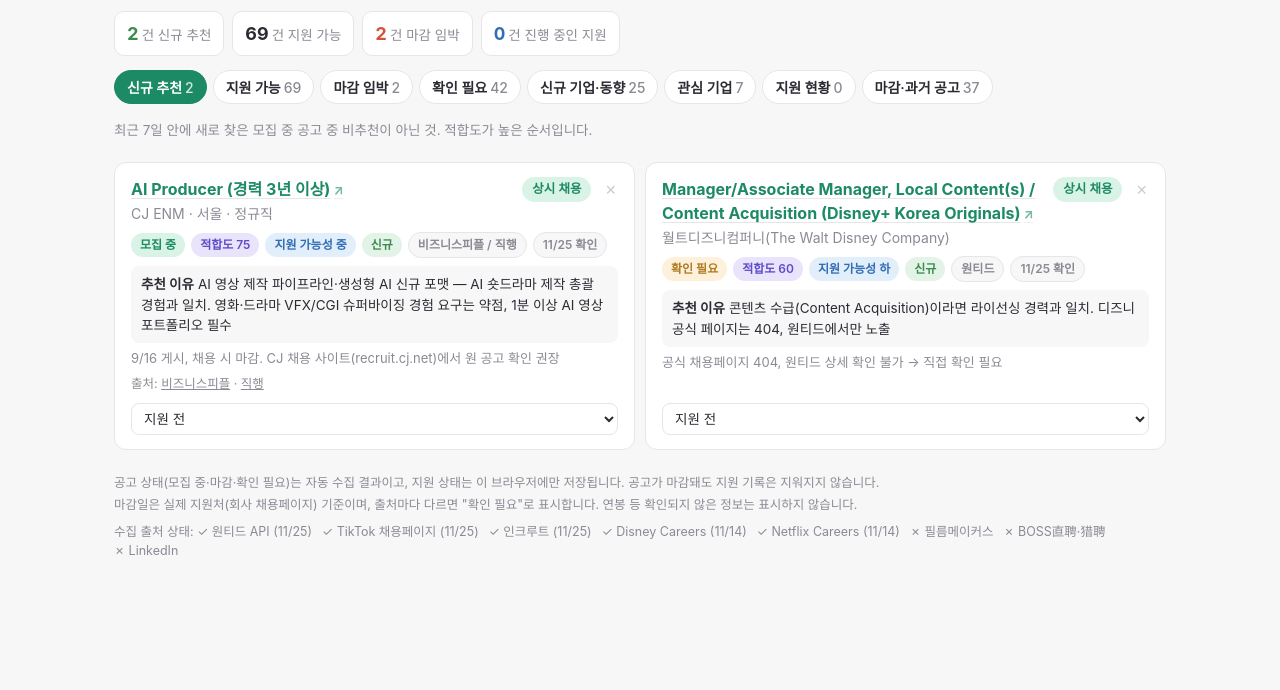
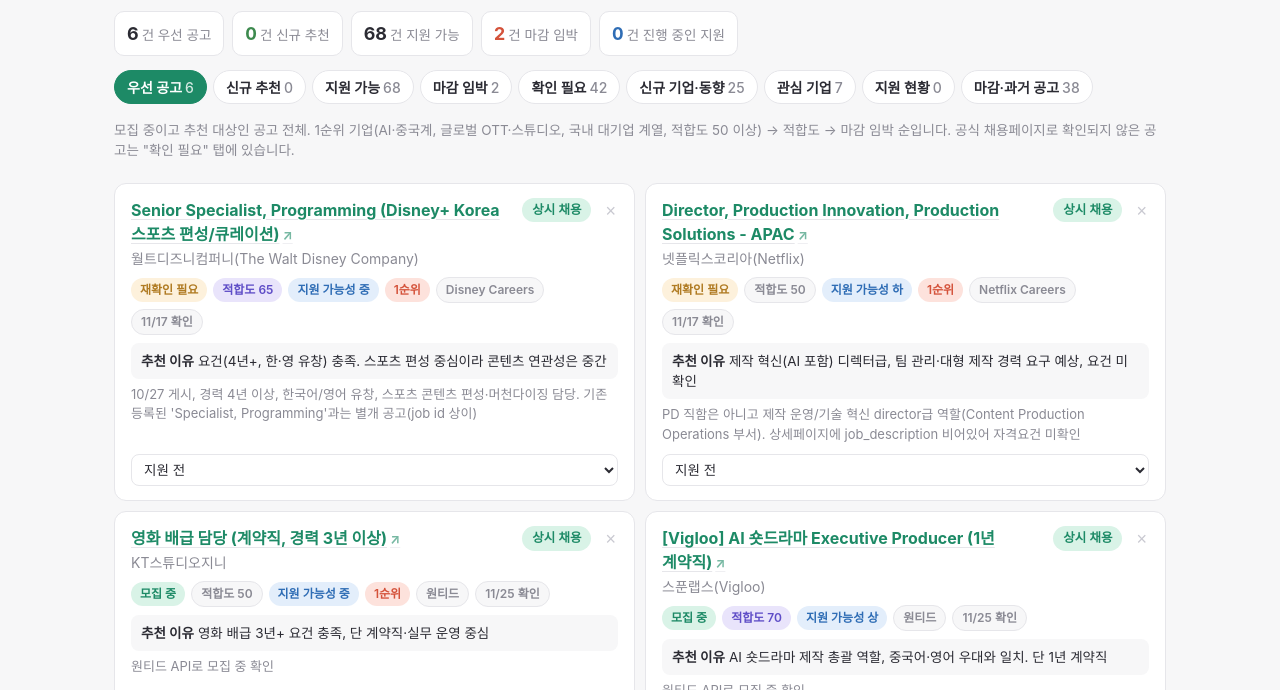
Before and after one commit to JaeikCHANG/job-dashboard, a plain HTML site: page index.html in a window 1280 px wide. Shown: the part 110-800 px from the top of the page. Drawn offline with Linux system fonts and the light colour scheme.

Commit message:
우선 공고 탭·1순위 정렬 추가, CJ AI Producer 마감 처리
- 첫 탭 '우선 공고': 모집 중·추천 대상 전체를 1순위 기업(AI·중국계, 글로벌 OTT, 국내 대기업 계열, 적합도 50+) → 적합도 → 마감 순으로 정렬
- '1순위' 배지 추가, 확인 필요 공고는 우선·신규 추천 탭에서 제외
- CJ ENM AI Producer: 공식 채용페이지 마감 확인으로 closed

Co-Authored-By: Claude Opus 5.5 <noreply@anthropic.com>
Claude-Session: https://claude.ai/code/session_01QrWJbmBWQh7ARbB8nmFfi6

```diff
--- a/data/curation.json
+++ b/data/curation.json
@@ -1,5 +1,5 @@
 {
- "lastUpdated": "2026-11-25T11:30:00+09:00",
+ "lastUpdated": "2026-11-25T11:50:00+09:00",
  "note": "수동 검증·적합도 보강 데이터. postings.json 위에 덮어 표시됨(같은 id면 이 값 우선). 개인정보 없음.",
  "overrides": {
   "wife-hybe-pledis-video-content-planning": {
@@ -450,7 +450,7 @@
    "company": "CJ ENM",
    "url": "https://www.bzpp.co.kr/biz/businessDetailView/BR260917A00352",
    "deadline": null,
-   "status": "open",
+   "status": "closed",
    "foundDate": "2026-11-25",
    "checkedDate": "2026-11-25",
    "source": "비즈니스피플 / 직행",
@@ -470,7 +470,7 @@
    "feasibility": "중",
    "recommend": true,
    "fitReason": "AI 영상 제작 파이프라인·생성형 AI 신규 포맷 — AI 숏드라마 제작 총괄 경험과 일치. 영화·드라마 VFX/CGI 슈퍼바이징 경험 요구는 약점, 1분 이상 AI 영상 포트폴리오 필수",
-   "note": "9/16 게시, 채용 시 마감. CJ 채용 사이트(recruit.cj.net)에서 원 공고 확인 권장"
+   "note": "공식 채용페이지(recruit.cj.net) 마감 확인(사용자 직접 확인, 11/25). 비즈니스피플·직행 등 플랫폼에는 계속 게시 중"
   },
   {
    "id": "wife-tiktok-live-creator-operation-manager-kr",
--- a/index.html
+++ b/index.html
@@ -186,6 +186,14 @@
     { key: 'kr', label: '국내 OTT·스튜디오', kw: ['티빙','TVING','웨이브','Wavve','CJ ENM','스튜디오드래곤','Studio Dragon','스튜디오지니','KT스튜디오지니','카카오엔터','NAVER WEBTOON','네이버웹툰','키다리','레진','리디','RIDI','스푼랩스','Vigloo','비글루','Playlist','플레이리스트','SLL','JTBC','NEW','쇼박스','롯데컬처웍스','HYBE','하이브','쿠팡플레이','KBS','MBC','SBS'] },
     { key: 'hh', label: '헤드헌팅', kw: ['엔터웨이','유니코써치','커리어케어','피플케어','Robert Walters','Michael Page','Hays','헤드헌팅'] }
   ];
+  // 1순위: AI·중국계 기술, 글로벌 OTT·스튜디오, 국내 대기업 계열 (적합도 50 미만은 제외)
+  var PRIORITY_MIN_FIT = 50;
+  var BIG_KR = ['CJ','씨제이','티빙','TVING','스튜디오드래곤','Studio Dragon','네이버','NAVER','카카오','Kakao','쿠팡','Coupang','하이브','HYBE','삼성','Samsung','LG','SK','현대','Hyundai','롯데','KT','JTBC','SLL','신세계','CJ ENM'];
+  function isPriority(raw, group) {
+    if (group && (group.key === 'ai' || group.key === 'global')) return true;
+    var c = raw.company || '';
+    return BIG_KR.some(function (k) { return c.indexOf(k) !== -1; });
+  }
   function groupOf(raw) {
     var hay = (raw.company || '') + ' ' + (raw.title || '');
     for (var i = 0; i < GROUPS.length; i++)
@@ -243,7 +251,7 @@
 
   // ---------- 데이터 ----------
   var discovered = [], companies = { companies: [], trends: [] }, meta = null;
-  var tab = 'recommend', sub = 'all', expanded = false;
+  var tab = 'priority', sub = 'all', expanded = false;
 
   function getOv(id) { return overrides[id] || { status: '지원 전', dismissed: false }; }
   function setOv(id, patch) { var o = getOv(id); for (var k in patch) o[k] = patch[k]; overrides[id] = o; }
@@ -278,6 +286,8 @@
     it.fit = typeof raw.fitScore === 'number' ? raw.fitScore : null;
     it.notRecommended = raw.recommend === false || raw.recommend === 'no';
     it.interest = isInterest(raw.company);
+    it.priority = isPriority(raw, it.group);
+    it.tier = (it.priority && (it.fit === null || it.fit >= PRIORITY_MIN_FIT)) ? 0 : 1;
     return it;
   }
   function isInterest(company) {
@@ -299,10 +309,22 @@
     });
   }
 
+  function sortPriority(list) {
+    return list.sort(function (a, b) {
+      if (a.tier !== b.tier) return a.tier - b.tier;
+      var fa = a.fit === null ? -1 : a.fit, fb = b.fit === null ? -1 : b.fit;
+      if (fa !== fb) return fb - fa;
+      if (a.dday.sort !== b.dday.sort) return a.dday.sort - b.dday.sort;
+      return (b.raw.foundDate || '').localeCompare(a.raw.foundDate || '');
+    });
+  }
+
   // ---------- 탭 정의 ----------
   var TABS = [
+    { key: 'priority', label: '우선 공고', desc: '모집 중이고 추천 대상인 공고 전체. 1순위 기업(AI·중국계, 글로벌 OTT·스튜디오, 국내 대기업 계열, 적합도 ' + PRIORITY_MIN_FIT + ' 이상) → 적합도 → 마감 임박 순입니다. 공식 채용페이지로 확인되지 않은 공고는 "확인 필요" 탭에 있습니다.',
+      pick: function (L) { return L.filter(function (it) { return !it.closed && !it.userClosed && !it.notRecommended && !it.applied && !it.needsCheck; }); }, sort: sortPriority },
     { key: 'recommend', label: '신규 추천', desc: '최근 ' + NEW_DAYS + '일 안에 새로 찾은 모집 중 공고 중 비추천이 아닌 것. 적합도가 높은 순서입니다.',
-      pick: function (L) { return L.filter(function (it) { return it.isNew && !it.closed && !it.userClosed && !it.notRecommended && !it.applied; }); } },
+      pick: function (L) { return L.filter(function (it) { return it.isNew && !it.closed && !it.userClosed && !it.notRecommended && !it.applied && !it.needsCheck; }); } },
     { key: 'open', label: '지원 가능', desc: '지금 모집 중인 공고 전체입니다.',
       pick: function (L) { return L.filter(function (it) { return !it.closed && !it.userClosed && it.state !== 'unreachable' && it.state !== 'check'; }); }, subs: true },
     { key: 'soon', label: '마감 임박', desc: SOON_DAYS + '일 안에 마감되는 공고입니다.',
@@ -339,6 +361,7 @@
 
     var appliedN = apps.filter(function (a) { return APPLIED.indexOf(a.status) !== -1 && a.status !== '불합격'; }).length;
     document.getElementById('stats').innerHTML =
+      '<div class="stat"><b>' + counts.priority + '</b>건 우선 공고</div>' +
       '<div class="stat new"><b>' + counts.recommend + '</b>건 신규 추천</div>' +
       '<div class="stat"><b>' + counts.open + '</b>건 지원 가능</div>' +
       '<div class="stat hot"><b>' + counts.soon + '</b>건 마감 임박</div>' +
@@ -363,7 +386,7 @@
 
     var list;
     if (tab === 'interest') { renderInterestEditor(subEl); list = L.filter(function (it) { return it.interest; }); list = sortItems(list.filter(function (it) { return !it.closed; })).concat(list.filter(function (it) { return it.closed; })); }
-    else { list = sortItems(cur.pick(L)); }
+    else { list = (cur.sort || sortItems)(cur.pick(L)); }
 
     if (cur.subs) {
       SUBS.forEach(function (s) {
@@ -419,6 +442,7 @@
     if (it.fit !== null) meta2.appendChild(el('span', 'badge ' + (it.fit >= 80 ? 'bad' : it.fit >= 60 ? 'purple' : 'plain'), '적합도 ' + it.fit));
     if (raw.feasibility) meta2.appendChild(el('span', 'badge blue', '지원 가능성 ' + raw.feasibility));
     if (it.group && it.fit === null) meta2.appendChild(el('span', 'badge purple', it.group.label));
+    if (it.tier === 0 && !it.closed) meta2.appendChild(el('span', 'badge bad', '1순위'));
     if (it.isNew && !it.closed) meta2.appendChild(el('span', 'badge new', '신규'));
     if (it.applied || (it.status !== '지원 전' && it.status !== '관심없음')) meta2.appendChild(el('span', 'badge blue', it.status));
     if (raw.source) meta2.appendChild(el('span', 'badge plain', raw.source));
```
